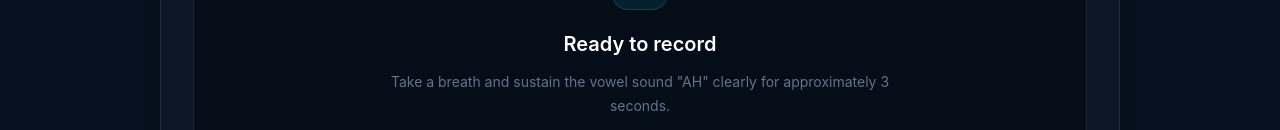
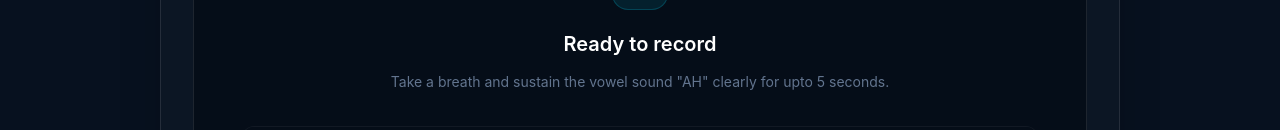
Before and after one commit to AbhayPratap01/neurovoice, a React (Vite) app in the folder frontend/: page /detect in a window 1280 px wide. Both pictures are taken after a click on the button "Record". Shown: the part 670-800 px from the top of the page. Built offline with nearby package versions, Linux system fonts and the light colour scheme.

Commit message:
updated: frontend 3 seconds to 5 seconds

```diff
--- a/frontend/src/pages/Detection.jsx
+++ b/frontend/src/pages/Detection.jsx
@@ -35,7 +35,7 @@ export default function Detection() {
      Constants
   ------------------------------ */
 
-  const MAX_RECORDING_TIME = 5;
+  const MAX_RECORDING_TIME = 3;
   const MIN_RECORDING_TIME = 1.5;
 
   /* -----------------------------
@@ -910,7 +910,7 @@ export default function Detection() {
                     <p className="mx-auto mt-3 max-w-lg text-sm leading-6 text-slate-500">
                       {isRecording
                         ? "Hold the vowel steadily. Recording will stop automatically after 3 seconds."
-                        : 'Take a breath and sustain the vowel sound "AH" clearly for approximately 3 seconds.'}
+                        : 'Take a breath and sustain the vowel sound "AH" clearly for upto 5 seconds.'}
                     </p>
 
                   </div>
@@ -954,7 +954,7 @@ export default function Detection() {
                     </div>
 
                     <p className="mt-3 text-xs text-slate-600">
-                      Maximum recording time: 3 seconds
+                      Maximum recording time: 5 seconds
                     </p>
 
                   </div>
```
